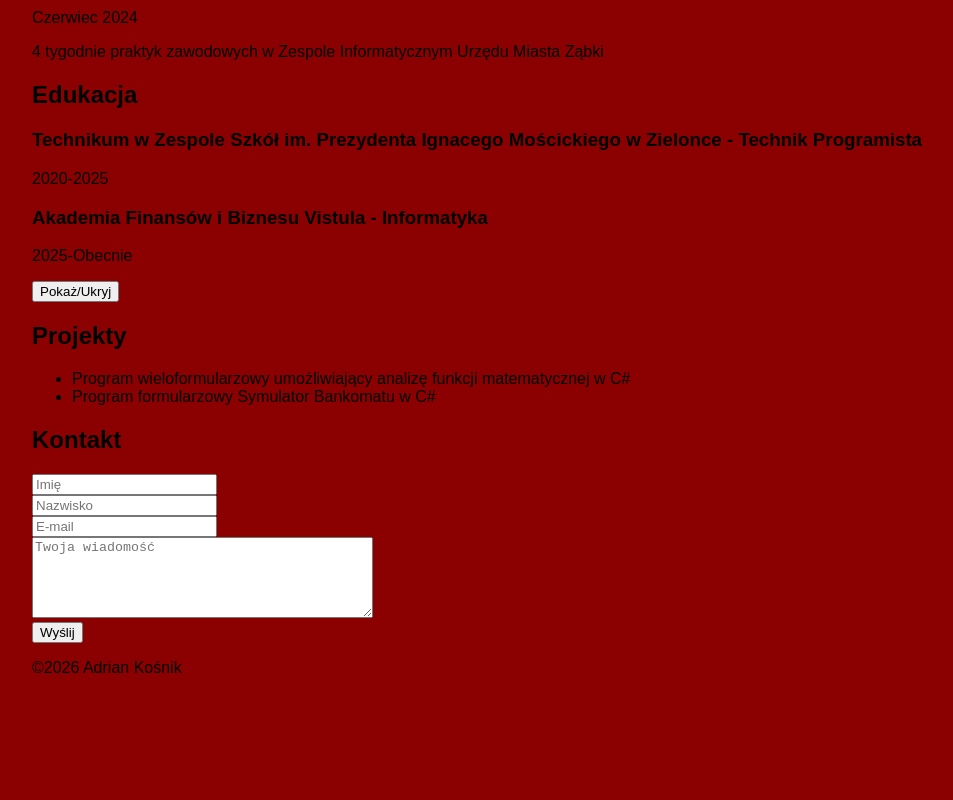
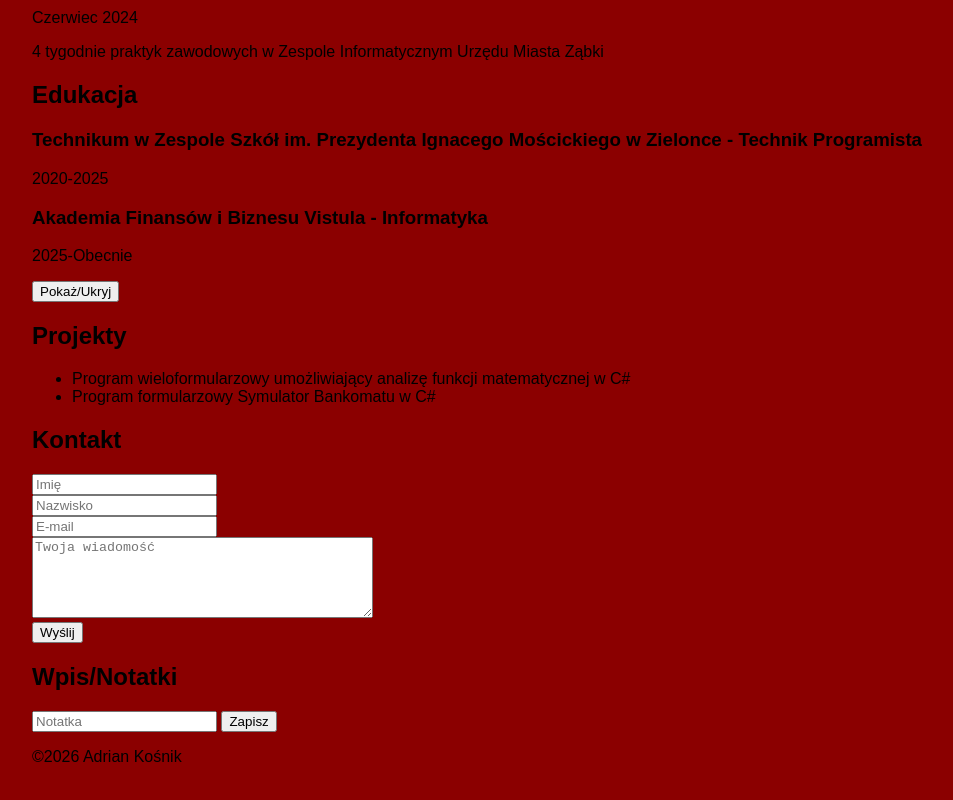
Before and after one commit to 75396/Repozytorium-Projektowe, a plain HTML site: page index.html in a window 1280 px wide. Shown: the part 975-1775 px from the top of the page, without its empty margins (12-965 px from the left). Before the commit the page ends 1712 px from the top, so only its background shows below. Drawn offline with Linux system fonts and the light colour scheme.

Commit message:
Dodanie Wpisów/Notatek 75396

```diff
--- a/index.html
+++ b/index.html
@@ -89,6 +89,12 @@
         <button onclick="wyslijWiadomosc()">Wyślij</button>
         <div id="bledy" style="color:red; margin-top:10px;"></div>
     </section>
+    <section id="notatka">
+        <h2>Wpis/Notatki</h2>
+            <input type="text" id="notatka" placeholder="Notatka"">
+            <button onclick="zapiszNotatke()">Zapisz</button>
+        <ul id="listaNotatek"></ul>
+    </section>
 </main>
 
 <footer>
```
